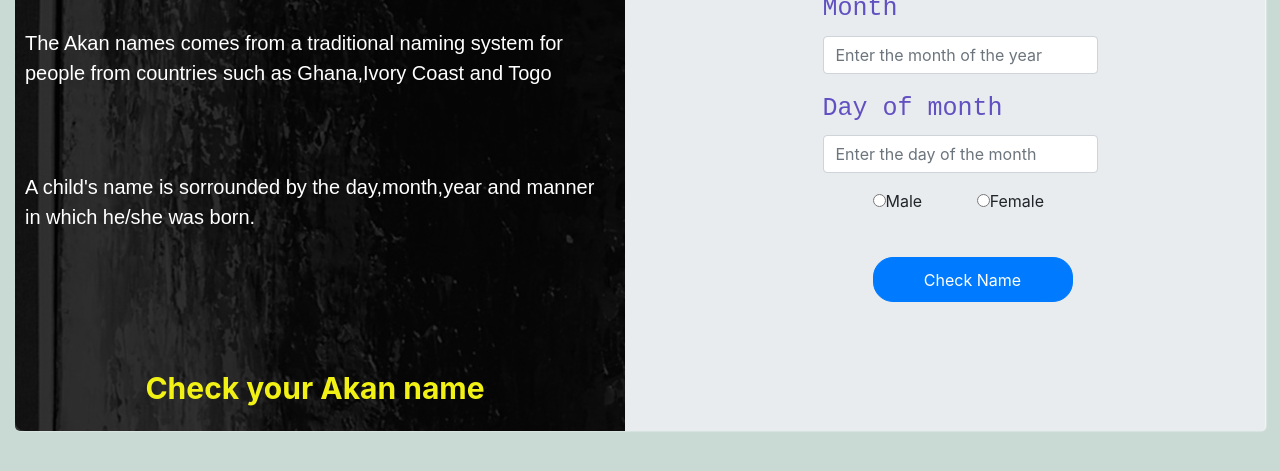
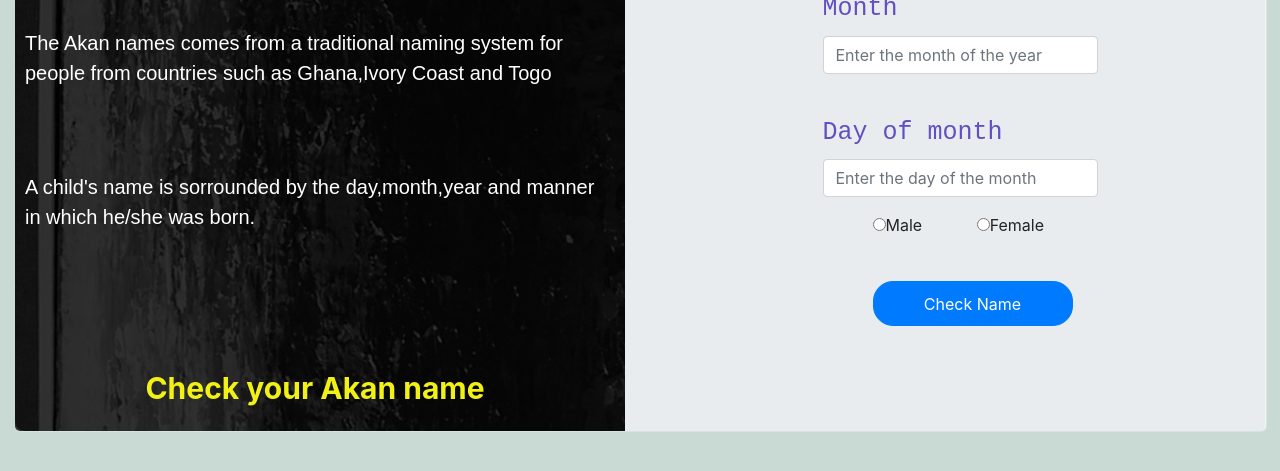
Before and after one commit to dun1-cmmd/week-2-ip-final, a plain HTML site: page index.html in a window 1280 px wide. Shown: the part 249-720 px from the top of the page. Drawn offline with nearby package versions, Linux system fonts and the light colour scheme; files whose address does not match are found by name; a web font is replaced by a local one.

Commit message:
Update index.html

```diff
--- a/index.html
+++ b/index.html
@@ -34,7 +34,7 @@
                     </div>
                     <div class="form-group">
                       <label for="month" class="labels">Month</label>
-                      <input type="number" class="form-control" placeholder="Enter the month of the year" id="month" required min="0" max="12">
+                      <input type="number" class="form-control" placeholder="Enter the month of the year" id="month" required min="0" max="12"><br>
                     </div>
                     <div class="form-group">
                       <label for="monthDay" class="labels">Day of month</label>
```
